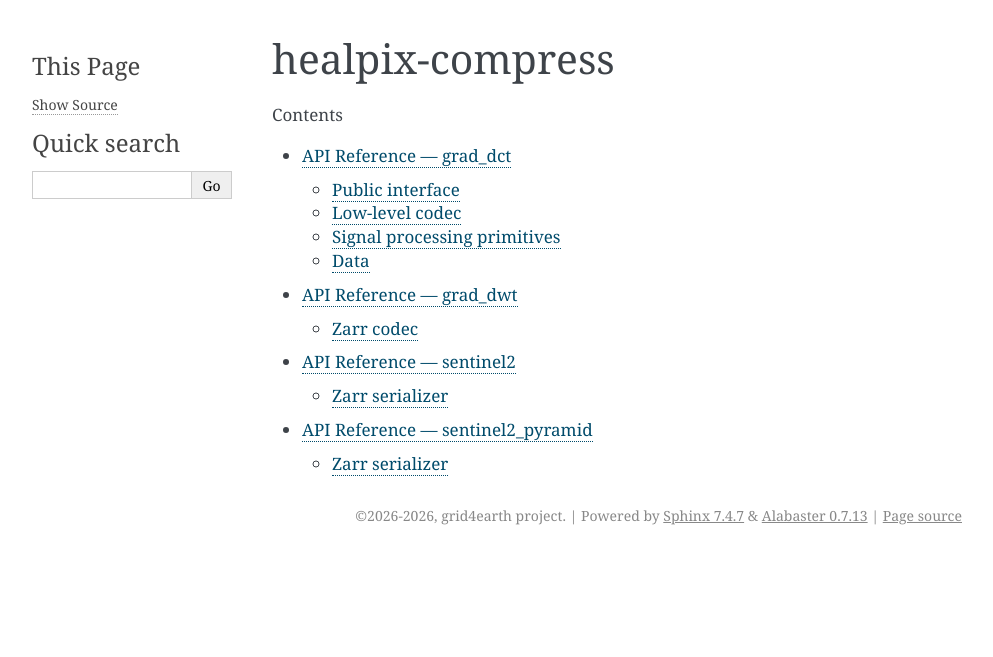
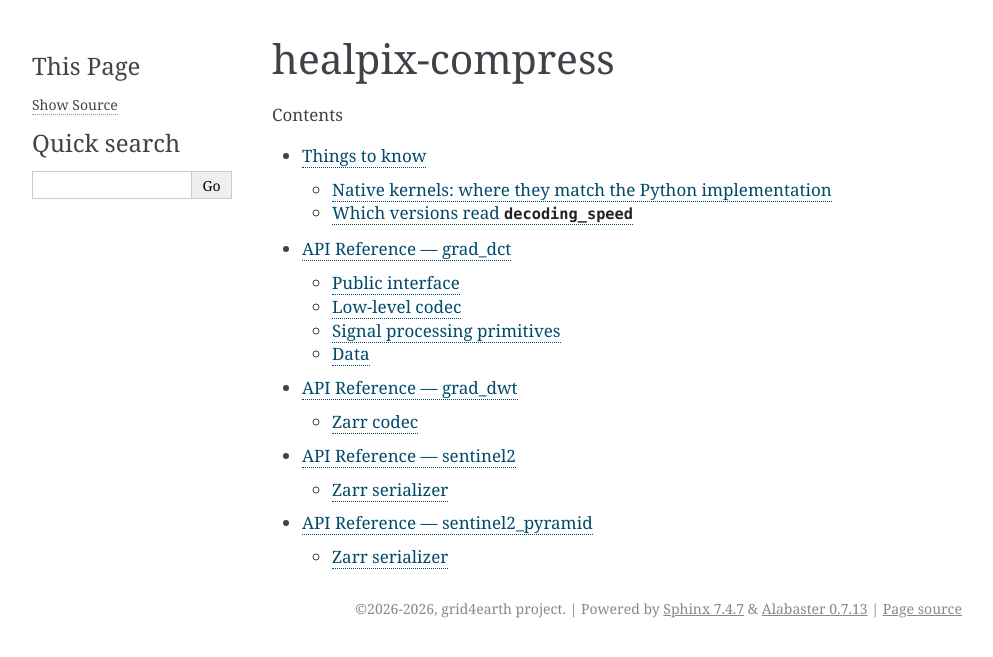
Before and after one commit to GRID4EARTH/healpix-compress, a Sphinx documentation site: the page built from docs/index.rst, in a window 1280 px wide. Shown: the top 657 px of the page, without its empty margins (148-1141 px from the left). Built offline with Sphinx 7.4.7, drawn with Linux system fonts in a browser that asks for light colours; part of the change alters nothing that is shown.

Commit message:
docs: a "Things to know" page on native kernels and decoding_speed readers (#47)
The native kernels follow the summation order of numpy with OpenBLAS, so
the bit-for-bit match with the Python implementation is checked on
Linux x86_64 only; with another BLAS a chunk encoded on one platform and
decoded on another may differ. A store written with decoding_speed=0 or
1 needs healpix-compress 0.4.0 or later; the default is readable by
0.3.x. The two remaining points of #41.

Co-authored-by: Claude Opus 5.5 <noreply@anthropic.com>

```diff
--- /dev/null
+++ b/docs/caveats.rst
@@ -0,0 +1,28 @@
+Things to know
+==============
+
+Native kernels: where they match the Python implementation
+-----------------------------------------------------------
+
+The pyramid serializer can run on the optional native kernels
+(``healpix-compress-native``, built from ``rust/``). The decoder computes the
+same prediction as the encoder, so both must sum in the same order. The
+native kernels follow the summation order of numpy with OpenBLAS:
+
+- on Linux x86_64 with numpy's OpenBLAS, the native kernels and the Python
+  implementation give the same codestreams and the same decoded cells, bit
+  for bit (checked on CI, with and without the native package);
+- with another BLAS (Apple Accelerate, MKL, ...) numpy can sum in another
+  order, so a chunk encoded on one platform and decoded on another may not
+  give the same cells bit for bit.
+
+Encode and decode with the same implementation on the same platform when
+that matters. ``HCC_NATIVE=0`` turns the native kernels off.
+
+Which versions read ``decoding_speed``
+--------------------------------------
+
+The default ``decoding_speed=2`` is not written to the array metadata, so
+healpix-compress 0.3.x reads those stores. A store written with
+``decoding_speed=0`` or ``1`` needs healpix-compress 0.4.0 or later: 0.3.x
+raises a ``TypeError`` on the unknown key.
--- a/docs/index.rst
+++ b/docs/index.rst
@@ -5,4 +5,5 @@ healpix-compress
    :maxdepth: 2
    :caption: Contents
 
+   caveats
    api
```
